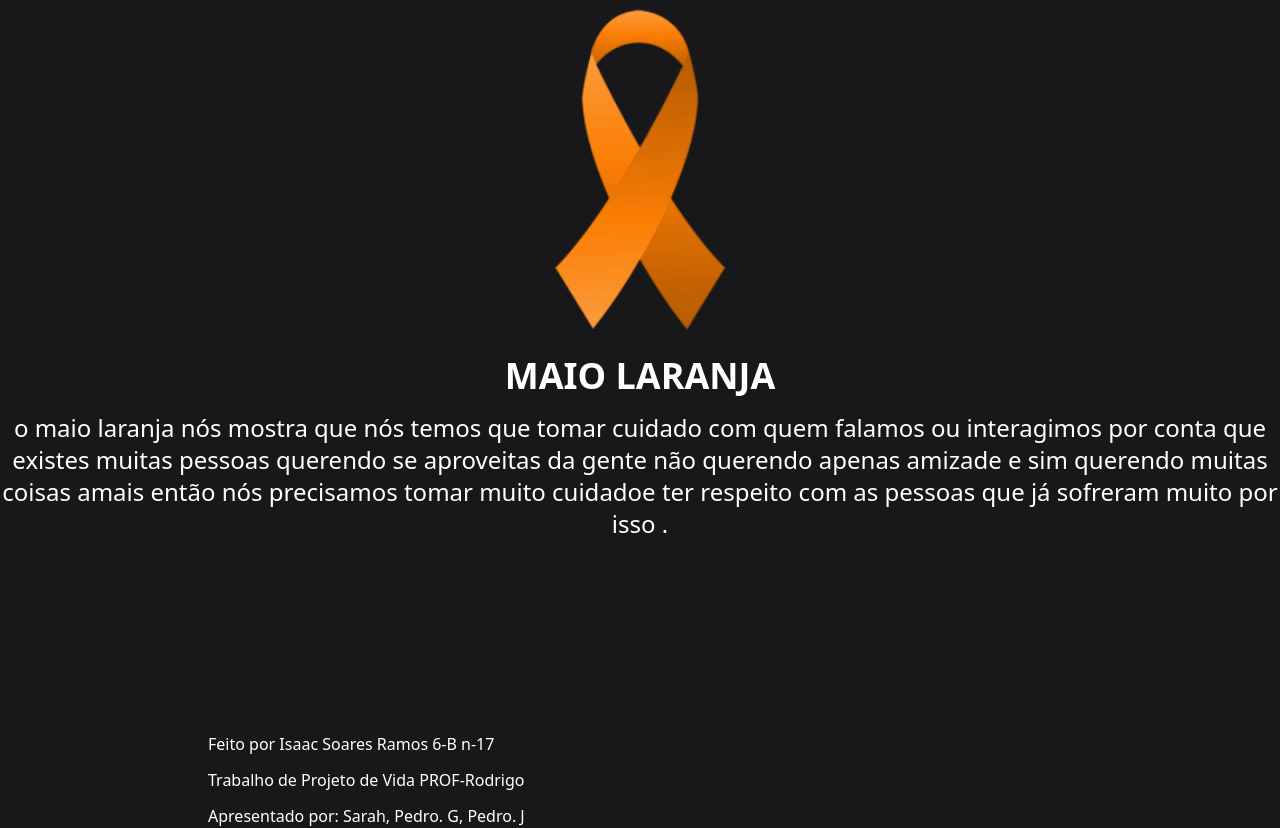
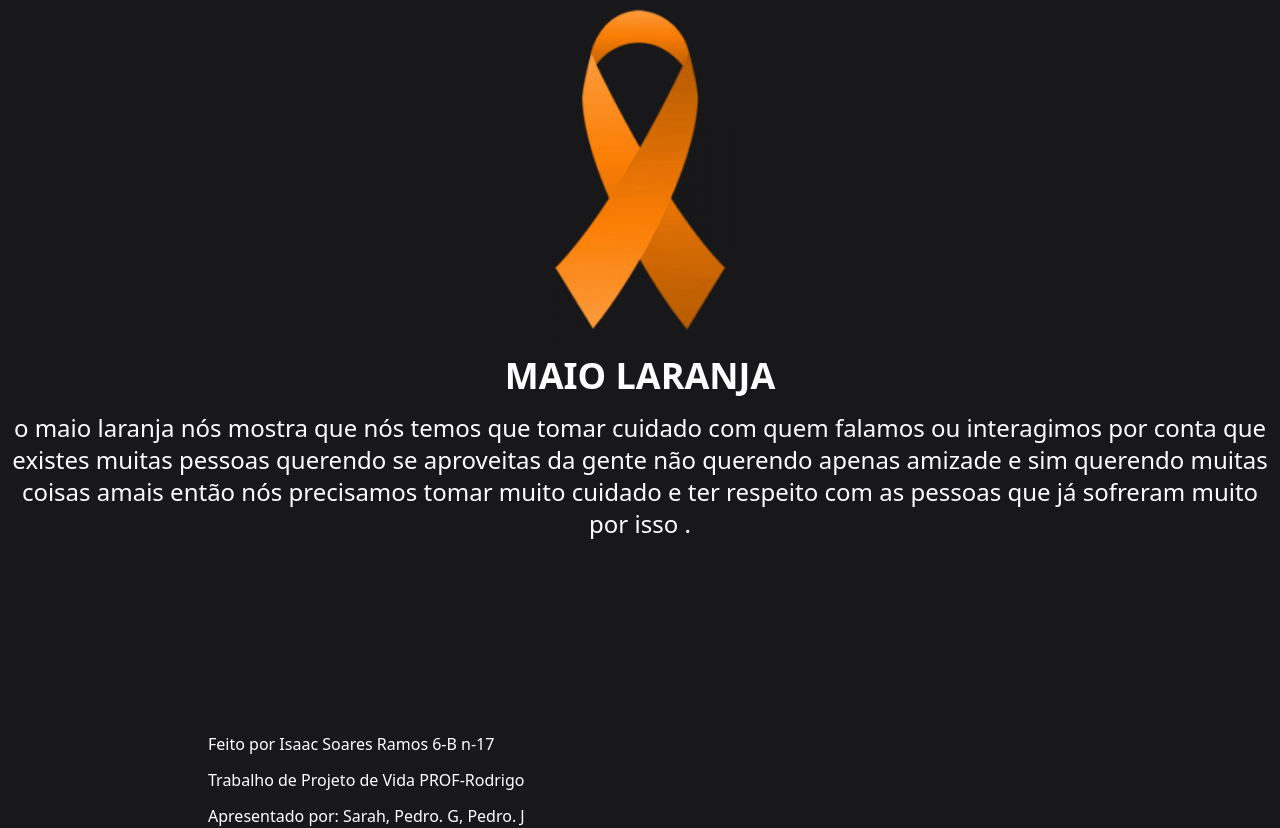
Before and after one commit to isaachackandprogramer/projeto-vida, an Astro site: page / in a window 1280 px wide. Shown: the part 579-1407 px from the top of the page. Built offline with nearby package versions, Linux system fonts and the light colour scheme; Astro itself is replaced by a stand-in of ours.

Commit message:
Update index.astro

```diff
--- a/src/pages/index.astro
+++ b/src/pages/index.astro
@@ -14,7 +14,7 @@ import Footer from "../components/Footer.astro"
 	<div class="flex flex-col items-center mt-5">
 		<img src="/laço-laranja.png" alt="" class="w-32 md:w-48">
 		<h1 class="text-3xl md:text-4xl font-bold mt-4">MAIO LARANJA</h1>
-		<p class="text-base md:text-2xl mt-4 text-center">o maio laranja nós mostra que nós temos que tomar cuidado com  quem falamos ou interagimos por conta que existes muitas pessoas querendo se aproveitas da gente não querendo apenas amizade e sim querendo muitas coisas amais então nós precisamos tomar muito cuidadoe ter respeito com as pessoas que já sofreram muito por isso . </p>
+		<p class="text-base md:text-2xl mt-4 text-center">o maio laranja nós mostra que nós temos que tomar cuidado com  quem falamos ou interagimos por conta que existes muitas pessoas querendo se aproveitas da gente não querendo apenas amizade e sim querendo muitas coisas amais então nós precisamos tomar muito cuidado e ter respeito com as pessoas que já sofreram muito por isso . </p>
 	</div>
 	<Footer/>
 </Layout>
```
